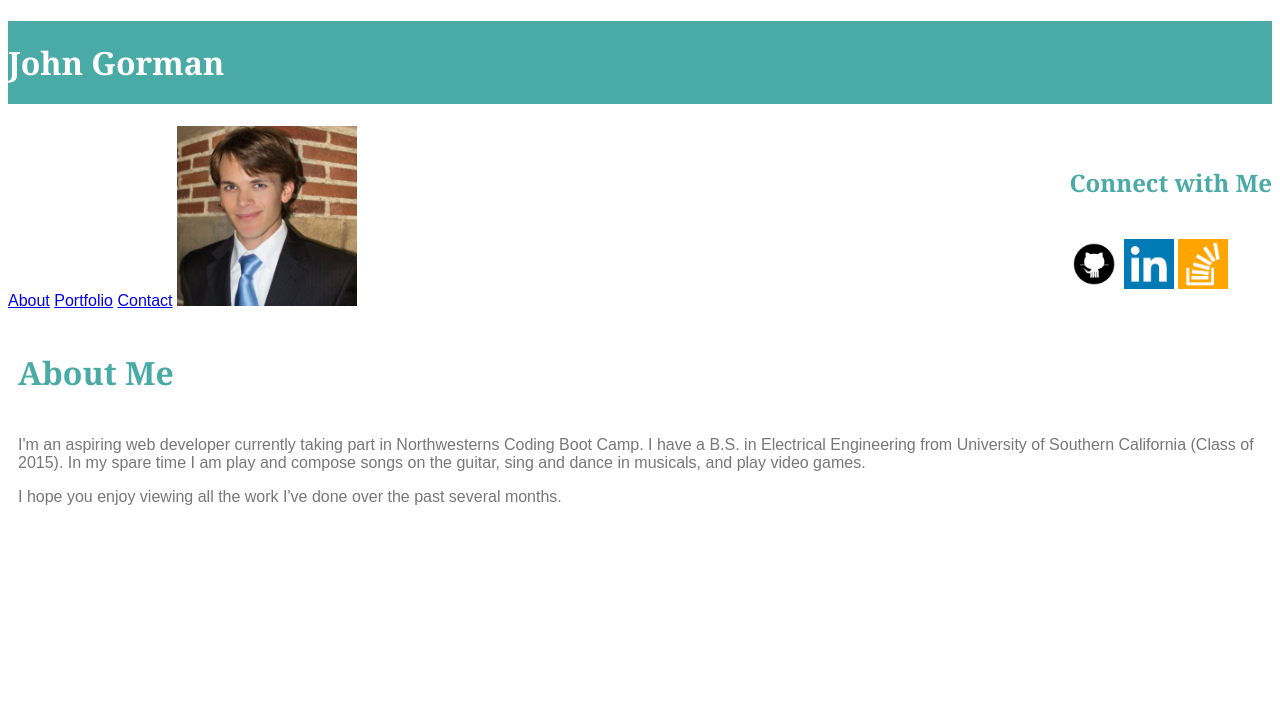
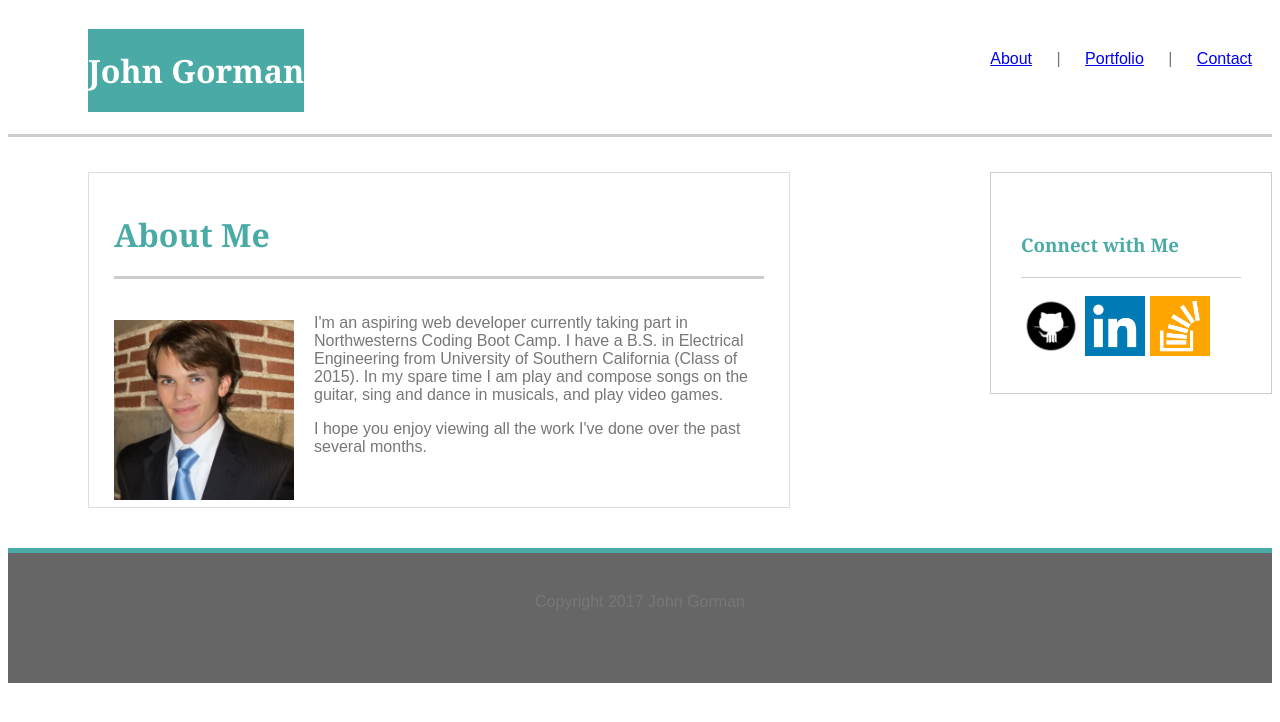
Before and after one commit to johngorm/Basic-Portfolio, a PHP site: page / in a window 1280 px wide. Shown: the top 722 px of the page. Run offline with PHP 8.4, Linux system fonts and the light colour scheme.

Commit message:
More CSS and improved spacing

```diff
--- a/assets/css/style.css
+++ b/assets/css/style.css
@@ -1,39 +1,100 @@
 body {
 	font-family: 'Arial', 'Helvetica Neue', Helvetica, sans-serif;
 	color:#777777;
-	background-color: #ffffff
+	background-color: #ffffff;
+
+
 }
 
 .social_media {
-	align-content: right;
+
 	float: right;
+	width: 220px;
+	height: 160px;
+	padding: 20px 30px 40px 30px;
+	border: 1px solid #cccccc;
 
 }
-
-.social_media h1{
-	padding: ;
-}
-
-h1, h2{
+ h1, h3{
 	font-family: 'Georgia', Times, 'Times New Roman', serif;
-
 	color:#4aaaa5;
-	border-color:#cccccc;
-
 	padding-top: 20px;
 	padding-bottom: 20px;
 
 }
 
+div {
+	margin-top: 35px;
+}
+nav {
+	display:inline;
+	float:right;
+	margin-top:22.44px;
+	padding-top: 20px;
+}
+
+nav a {
+	padding: 0px 20px 0px 20px;
+}
+
+
+div h1 {
+	padding: 0px 0px 20px 0px;
+	border-bottom: 3px solid #cccccc;
+	margin-top: 0px;
+}
+
+p.main_content{
+	float:right;
+	font-size: 16;
+}
+
+h3 {
+	border-bottom: 1px solid #cccccc;
+	text-align: left;
+}
+
+
 .main_content{
 
-	margin: 0 0 10px 10px;
+	margin-right: 10px;
+	margin-left: 80px;
+	padding: 40px 25px 35px 25px;
+	width: 650px;
+	border-color: #dddddd;
+	background-color: #ffffff;
+	border-width: 1px;
+	border-style:solid;
+}
 
+
+.profile_pic {
+	float:left;
+	margin:20px 20px 20px 0px;
 }
 
 .name{
 	background-color:#4aaaa5;
 	color: white;
-	width: 172;
-	height: 60;
+
+	margin-left: 80px;
 }
+
+
+header {
+	border-bottom: 3px solid #cccccc;
+}
+
+footer {
+	height: 90px;
+	border-top: 5px solid #4aaaa5;
+	padding-top: 40px;
+	margin-top: 40px;
+	text-align: center;
+	background-color:#666666;
+}
+input {
+	height:35px;
+	width: 570px;
+	font-size: 15px;
+}
--- a/index.html
+++ b/index.html
@@ -5,28 +5,40 @@
 	<link rel="stylesheet" type="text/css" href="assets/css/style.css">
 </head>
 <body>
-	<h1 class="name">John Gorman</h1>
-	<a href="index.html">About</a>
-	<a href="portfolio.html">Portfolio</a>
-	<a href="contact.html">Contact</a>
-	<img src="./assets/images/profile_image.jpg" alt="profile_image" width="180" height="180">
+	<header>
+		<h1 class="name" style="display:inline-block">John Gorman</h1>
+			<nav style="display:inline;float:right; margin-top:22.44px; padding-top: 20px">
+				<a href="index.html">About</a> |
+				<a id="portfolio" href="portfolio.html">Portfolio</a> |
+				<a href="contact.html">Contact</a>
+			</nav>
+	</header>
+
 
 
 	<div class="social_media">
-		<h2>Connect with Me</h2>
-		<img src="./assets/images/github-icon.png" alt="github-icon" width="50" height="50">
-		<img src="./assets/images/linkedin.png" alt="linkedin-icon" width="50" height="50">
-		<img src="./assets/images/stack_overflow_icon.png" alt="stack_overflow_icon" width="50" height="50">
+		<h3>Connect with Me</h3>
+		<img src="./assets/images/github-icon.png" alt="github-icon" width="60" height="60">
+		<img src="./assets/images/linkedin.png" alt="linkedin-icon" width="60" height="60">
+		<img src="./assets/images/stack_overflow_icon.png" alt="stack_overflow_icon" width="60" height="60">
 	</div>
 	<div class="main_content">
 		<h1>About Me</h1>
-		<p>
-			I'm an aspiring web developer currently taking part in Northwesterns Coding Boot Camp. I have a B.S. in Electrical Engineering from University of Southern California (Class of 2015).  In my spare time I am play and compose songs on the guitar, sing and dance in musicals, and play video games.
-		</p>
+		<div class="profile_pic">
+			<img src="./assets/images/profile_image.jpg" alt="profile_image" width="180" height="180">
+		</div>
+		<div class="profile_text">
+			<p>
+				I'm an aspiring web developer currently taking part in Northwesterns Coding Boot Camp. I have a B.S. in Electrical Engineering from University of Southern California (Class of 2015).  In my spare time I am play and compose songs on the guitar, sing and dance in musicals, and play video games.
+			</p>
+		</div>
 		<p>
 			I hope you enjoy viewing all the work I've done over the past several months.
 		</p>
 	</div>
 
+
+	<footer>Copyright 2017 John Gorman</footer>
+
 </body>
 </html>
```
